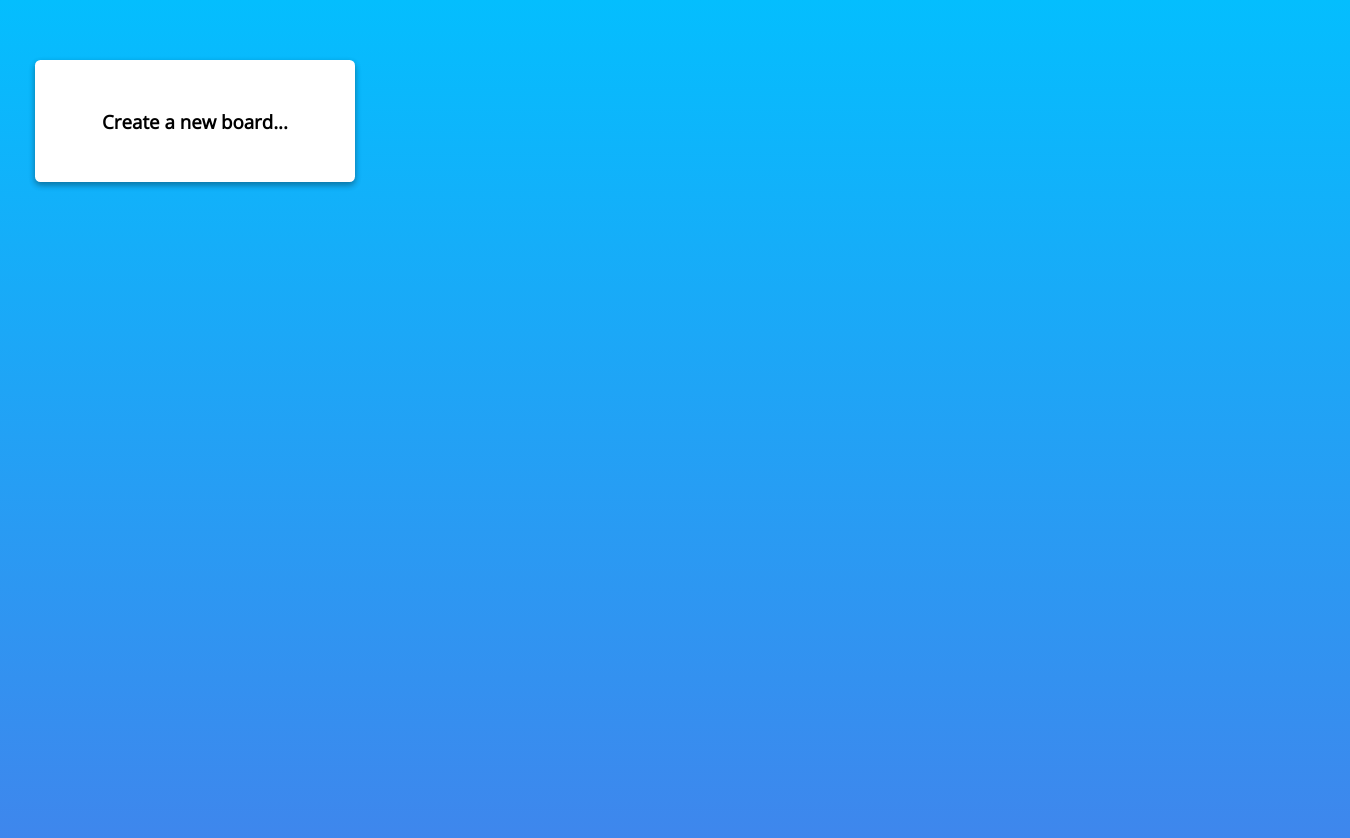
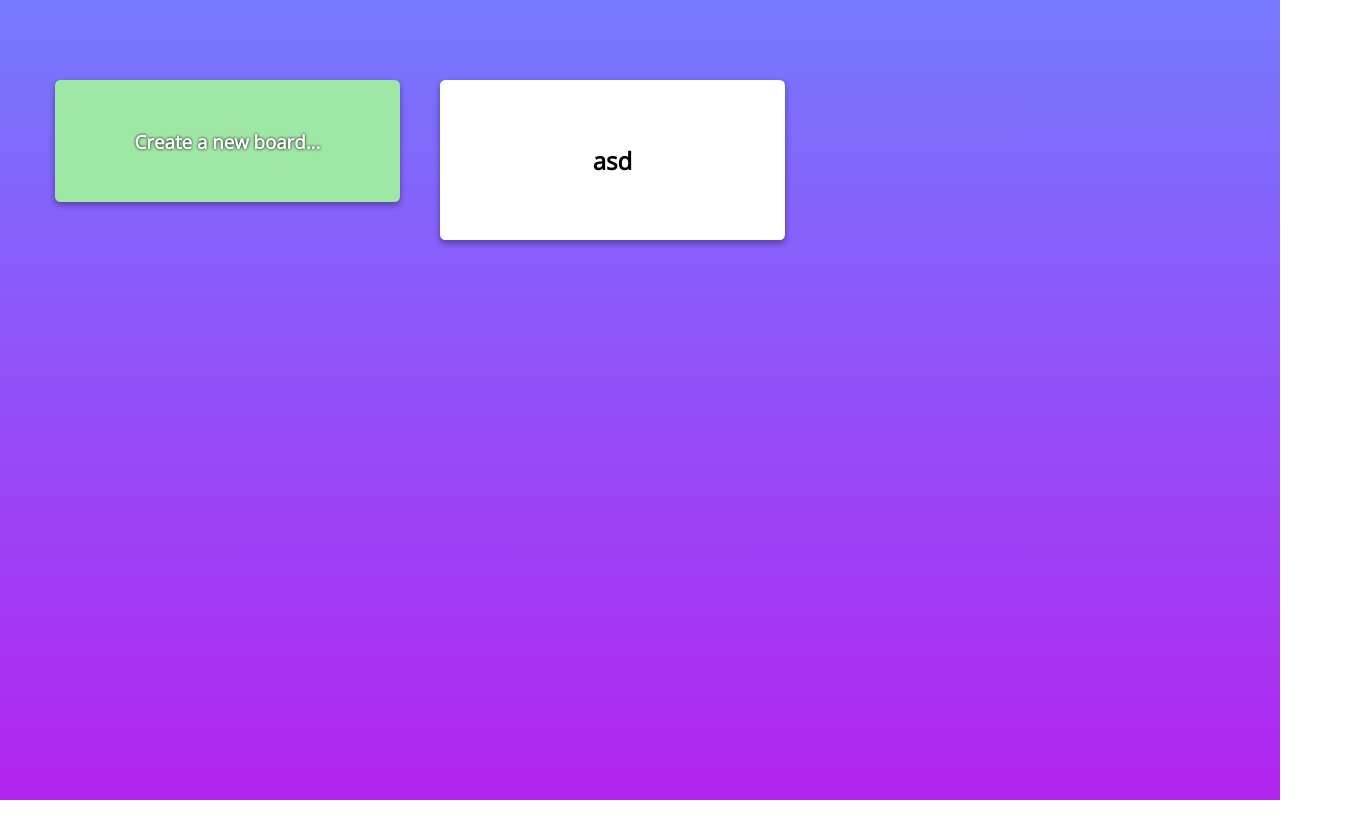
Before and after one commit to wei-li-2016/trello-clone, a React (Create React App) app: page / in a window 1280 px wide. Shown: the top 838 px of the page, 1350 px wide, since content can reach past the window. After the commit the page ends 800 px from the top, so only its background shows below. Built offline with nearby package versions, Linux system fonts and the light colour scheme.

Commit message:
mainly styling

```diff
--- a/package.json
+++ b/package.json
@@ -4,10 +4,9 @@
   "private": true,
   "dependencies": {
     "eslint-plugin-react": "^7.12.3",
-    "polished": "^2.3.3",
     "react": "^16.7.0",
-    "react-datepicker": "^2.0.0",
     "react-dom": "^16.7.0",
+    "react-router-dom": "^4.3.1",
     "react-scripts": "2.1.3",
     "redux": "^4.0.1",
     "redux-devtools-extension": "^2.13.7",
--- a/src/Reducers/BoardReducer.js
+++ b/src/Reducers/BoardReducer.js
@@ -1,9 +1,6 @@
 import { RECEIVE_NEW_BOARD } from '../Actions/ActionTypes';
 
-const initialState = {
-  title: null,
-  id: null,
-}
+const initialState = [];
 
 export default function(state = initialState, action) {
   switch(action.type) {
--- a/src/Reducers/CreateBoardReducer.js
+++ b/src/Reducers/CreateBoardReducer.js
@@ -33,6 +33,7 @@
     case SUBMIT_NEW_BOARD:
       return {
         ...state,
+        isBoardOpen: false,
         title: action.payload,
         id: Math.floor(100000 + Math.random() * 900000),
       }
--- a/src/components/boards/BoardContainer.js
+++ b/src/components/boards/BoardContainer.js
@@ -1,23 +1,48 @@
 import React, { Component } from 'react';
 import { connect } from 'react-redux';
 import styled from 'styled-components'
+
 import CreateBoardContainer from './boardCreation/CreateBoardContainer';
+import ShowAllBoards from './ShowAllBoards';
 
 const Wrapper = styled.div`
-  width: 100vw;
-  height: 100vh;
-  background-image: linear-gradient(to top, #4481eb 0%, #04befe 100%);
+  display: flex;
   padding: 60px 35px;
+  flex-wrap: wrap;
 `
 
 class BoardContainer extends Component {
+
+  renderAllBoard = () => {
+    const { boardsCollection } = this.props
+    boardsCollection.map(board => {
+      return <ShowAllBoards key={board.title} title={board.title} />
+    })
+  }
+
+  shouldComponentUpdate(nextProps) {
+    console.log(this.props.boardsCollection, nextProps.boardsCollection)
+    if(this.props.boardsCollection.length !== nextProps.boardsCollection.length) {
+      this.renderAllBoard()
+      return true
+    }
+  }
+
   render() {
     return (
       <Wrapper>
         <CreateBoardContainer />
+        {this.renderAllBoard()}
+        <ShowAllBoards title="asd" />
       </Wrapper>
     )
   }
 }
 
-export default connect(null)(BoardContainer);
+function mapStateToProps({boardsCollection}) {
+  return {
+    boardsCollection
+  }
+}
+
+export default connect(mapStateToProps)(BoardContainer);
--- /dev/null
+++ b/src/components/boards/ShowAllBoards.js
@@ -0,0 +1,39 @@
+import React from 'react'
+import styled from 'styled-components'
+
+const Title = styled.h2`
+  color: black;
+`
+
+const BoardWrapper = styled.div`
+  width: 345px;
+  height: 100px;
+  margin: 20px;
+  background-color: white;
+  color: #333;
+  padding: 30px 0;
+  display: flex;
+  flex-direction: column;
+  justify-content: center;
+  align-items: center;
+  border-radius: 5.5px;
+  box-shadow: 0 3px 6px rgba(0,0,0,0.16), 0 3px 6px rgba(0,0,0,0.23);
+  cursor: pointer;
+  transition: 200ms ease-in-out;
+  font-weight: 900;
+  text-shadow: 0px 0px 3px white;
+
+  &:hover {
+    box-shadow: 0 10px 20px rgba(0,0,0,0.19), 0 6px 6px rgba(0,0,0,0.23);
+    transition: 200ms ease-in-out;
+    transform: scale(1.10);
+  }
+`
+
+const ShowAllBoards = ({title, id}) => (
+  <BoardWrapper>
+    <Title>{title}</Title>
+  </BoardWrapper>
+)
+
+export default ShowAllBoards
--- a/src/components/boards/boardCreation/ActiveCreateBoard.js
+++ b/src/components/boards/boardCreation/ActiveCreateBoard.js
@@ -8,7 +8,8 @@
 import BoardTitleForm from './BoardTitleForm';
 
 const Title = styled.h3`
-  color: black;
+  color: white;
+  text-shadow: 0px 0px 3px #000;
 `
 
 const TopWrapper = styled.div`
@@ -39,7 +40,8 @@
 `
 
 const BoardNamingTitle = styled.h5`
-  color: black;
+  color: white;
+  text-shadow: 0px 0px 3px #000;
   font-weight: 400;
   margin: 20px 19px 0 33px;
 `
--- a/src/components/boards/boardCreation/BoardTitleForm.js
+++ b/src/components/boards/boardCreation/BoardTitleForm.js
@@ -12,10 +12,14 @@
     cursor: pointer;
     transition: all 200ms ease-in-out;
     border: none;
+    background: none;
+    color: white;
+    font-weight: 900;
+    text-shadow: 0px 0px 3px #000;
     &:hover {
         transition: all 200ms ease-in-out;
         background-color: none;
-        color: black;
+        color: #333;
     }
 `
 
@@ -36,8 +40,7 @@
     transition: all 200ms ease-in-out;
     &:hover {
         transition: all 200ms ease-in-out;
-        background-color: #4481eb;
-        color: white;
+        color: #9fe7a4;
     }
 `
 
--- a/src/components/boards/boardCreation/CreateBoard.js
+++ b/src/components/boards/boardCreation/CreateBoard.js
@@ -5,8 +5,10 @@
 import createNewBoard from './../../../Actions/CreateNewBoard';
 
 export const Wrapper = styled.div`
-  width: 25%;
-  background-color: white;
+  width: 345px;
+  height: auto;
+  margin: 20px;
+  background-color: #9fe7a4;
   padding: 30px 0;
   display: flex;
   flex-direction: column;
@@ -16,19 +18,18 @@
   box-shadow: 0 3px 6px rgba(0,0,0,0.16), 0 3px 6px rgba(0,0,0,0.23);
   cursor: pointer;
   transition: 200ms ease-in-out;
+  font-weight: 900;
+  text-shadow: 0px 0px 3px #000;
 
   &:hover {
     box-shadow: 0 10px 20px rgba(0,0,0,0.19), 0 6px 6px rgba(0,0,0,0.23);
     transition: 200ms ease-in-out;
-  }
-
-  @media (max-width: 960px) {
-    width: 50%;
+    transform: scale(1.10)
   }
 `
 
 const Text = styled.h3`
-  color: black;
+  color: white;
 `
 
 const CreateBoard = ({ createNewBoard }) => {
--- a/src/index.css
+++ b/src/index.css
@@ -1,10 +1,17 @@
 @import url('https://fonts.googleapis.com/css?family=Open+Sans');
+
+html {
+  height: 100%;
+}
 
 body {
   box-sizing: border-box;
+  font-family: 'Open Sans', sans-serif;
+  background-image: linear-gradient(to top, #b224ef 0%, #7579ff 100%);
+  background-repeat: no-repeat;
+  height: 100%;
+  margin: 0;
   padding: 0;
-  margin: 0;
-  font-family: 'Open Sans', sans-serif;
 }
 
 .input {
@@ -12,12 +19,12 @@
   padding: 11px 15px;
   font-size: 16px;
   border-radius: 5px;
-  border: 2.5px solid #4481eb;
+  border: 2.5px solid #9fe7a4;
   width: 75%;
 }
 
 .error {
-  color: #ff5252;
+  color: #f9dcb2;
   text-align: center;
   align-self: center;
   font-weight: 400;
```
Also changed, not shown: src/Assets/closeIcon.svg, 1 other file (tests, documents, lock files or other folders).
